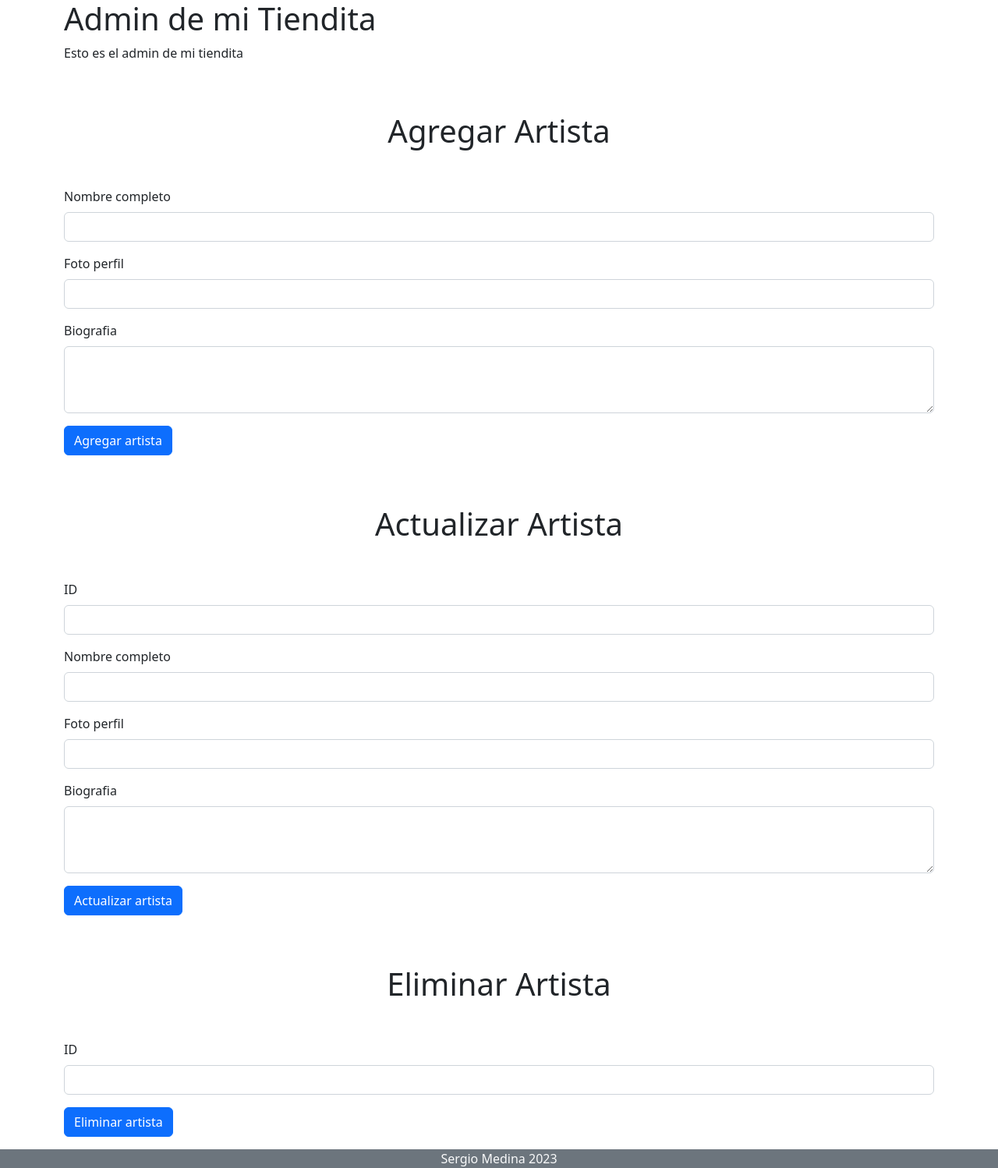
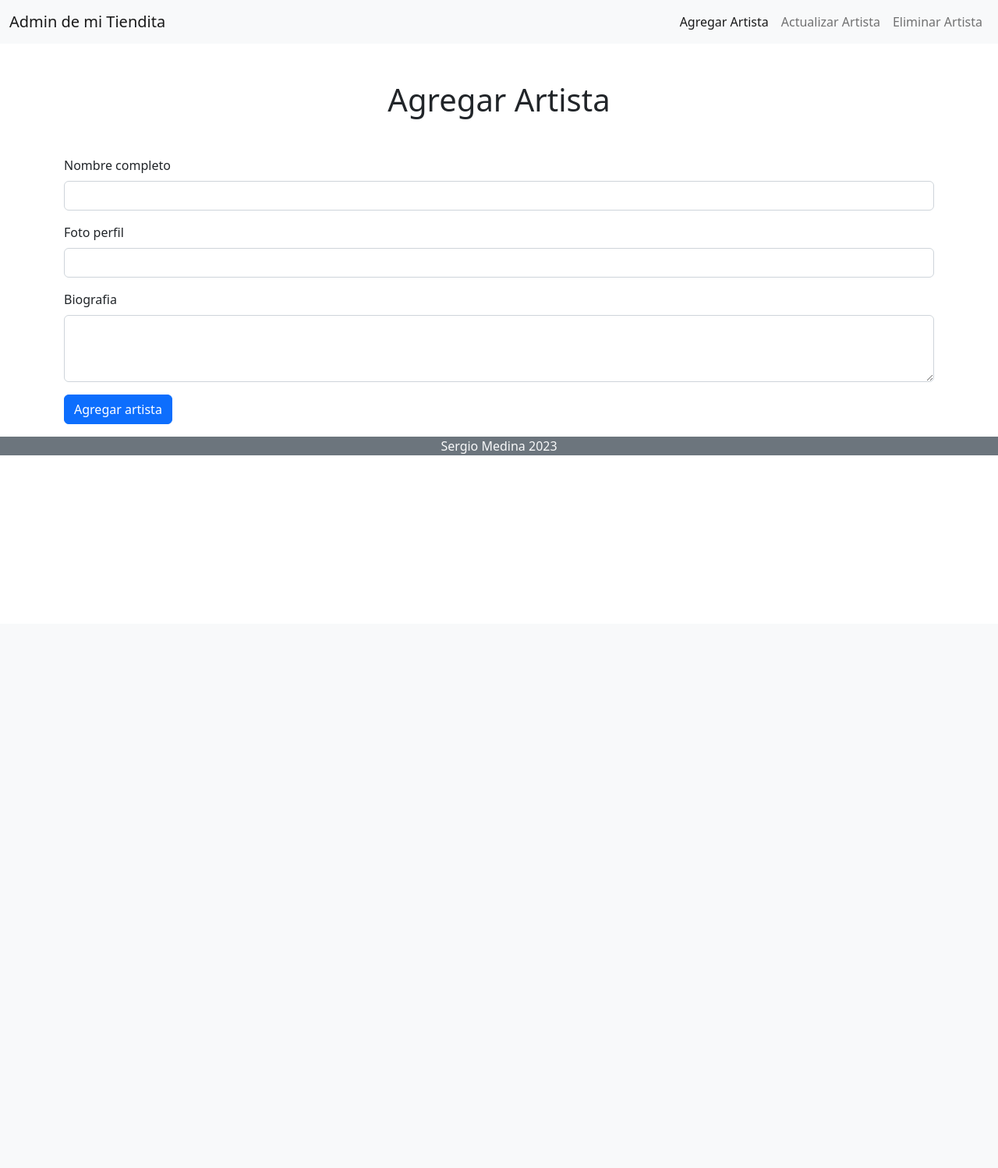
Before and after one commit to sergiomedinaio/armando_un_sitio-medina, a PHP site: the page made by admin/index.php in a window 1280 px wide. Shown: the whole page at 78% size. After the commit the page ends 584 px from the top, so only its background shows below. Run offline with PHP 8.4, Linux system fonts and the light colour scheme.

Commit message:
feat: update admin header

```diff
--- a/admin/index.php
+++ b/admin/index.php
@@ -1,23 +1,16 @@
 <?php
+$vista = $_GET['seccion'];
+$method = $_GET['method'];
+
+$vista = $method."_".$vista;
+
+$existe = file_exists("views/$vista.php");
+$vista_final = $existe ? $vista : '404';
 ?>
-<!DOCTYPE html>
-<html>
-<head>
-    <title>Admin de mi Tiendita</title>
-    <link rel="stylesheet" href="../css/style.css">
-    <link href="https://cdn.jsdelivr.net/npm/bootstrap@5.2.0-beta1/dist/css/bootstrap.min.css" rel="stylesheet" integrity="sha384-0evHe/X+R7YkIZDRvuzKMRqM+OrBnVFBL6DOitfPri4tjfHxaWutUpFmBp4vmVor" crossorigin="anonymous">
-</head>
-<body>
+
+<?php require "./partials/header.php"; ?>
     <div class="container">
-        <h1>Admin de mi Tiendita</h1>
-        <p>Esto es el admin de mi tiendita</p>
-        <?php
-            require "views/add_artista.php";
-            require "views/update_artista.php";
-            require "views/remove_artista.php";
-        ?>
+        <?php include ("views/$vista_final.php") ?>
     </div>
-    <?php
-        require "../partials/footer.php";
-    ?>
+    <?php require "../partials/footer.php";?>
 </body>
--- /dev/null
+++ b/admin/partials/header.php
@@ -0,0 +1,36 @@
+<!DOCTYPE html>
+<html lang="es">
+<head>
+    <meta charset="UTF-8">
+    <meta http-equiv="X-UA-Compatible" content="IE=edge">
+    <meta name="viewport" content="width=device-width, initial-scale=1.0">
+    <title>Admin de mi Tiendita</title>
+
+    <link href="https://cdn.jsdelivr.net/npm/bootstrap@5.2.0-beta1/dist/css/bootstrap.min.css" rel="stylesheet" integrity="sha384-0evHe/X+R7YkIZDRvuzKMRqM+OrBnVFBL6DOitfPri4tjfHxaWutUpFmBp4vmVor" crossorigin="anonymous">
+
+    <link href="css/styles.css" rel="stylesheet">
+</head>
+
+<body>
+<nav class="navbar navbar-expand-lg navbar-light bg-light">
+    <div class="container-fluid">
+        <a class="navbar-brand" href="#">Admin de mi Tiendita</a>
+        <button class="navbar-toggler" type="button" data-bs-toggle="collapse" data-bs-target="#navbarNavDropdown" aria-controls="navbarNavDropdown" aria-expanded="false" aria-label="Toggle navigation">
+            <span class="navbar-toggler-icon"></span>
+        </button>
+        <div class="collapse navbar-collapse" id="navbarNavDropdown">
+            <ul class="navbar-nav ms-auto">
+                <li class="nav-item">
+                    <a class="nav-link active" href="index.php?seccion=artista&method=add">Agregar Artista</a>
+                </li>
+                <li class="nav-item">
+                    <a class="nav-link" href="index.php?seccion=artista&method=update">Actualizar Artista</a>
+                </li>
+                <li class="nav-item">
+                    <a class="nav-link" href="index.php?seccion=artista&method=remove">Eliminar Artista</a>
+                </li>
+
+            </ul>
+        </div>
+    </div>
+</nav>
--- a/classes/Artista.php
+++ b/classes/Artista.php
@@ -78,7 +78,8 @@ class Artista
             [
                 'nombre_completo' => $nombre_completo,
                 'biografia' => $biografia,
-                'foto_perfil' => $foto_perfil
+                'foto_perfil' => $foto_perfil,
+                'baja' => 0
             ]
         );
         $stmt->setFetchMode(PDO::FETCH_CLASS, self::class);
```
